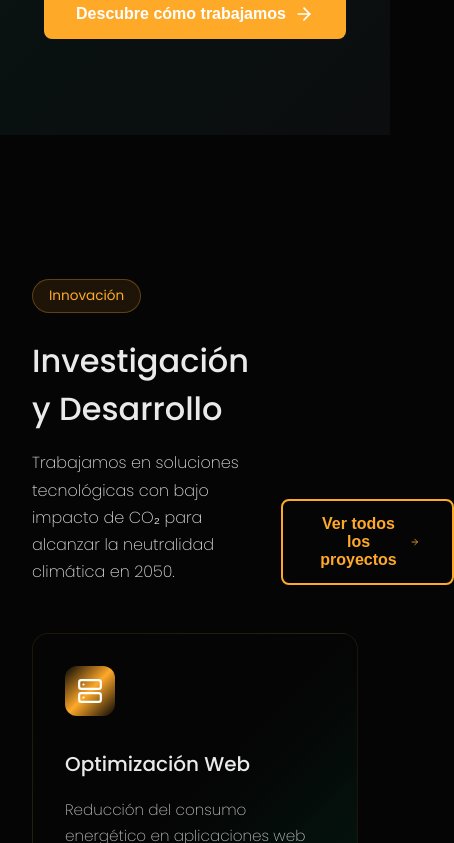
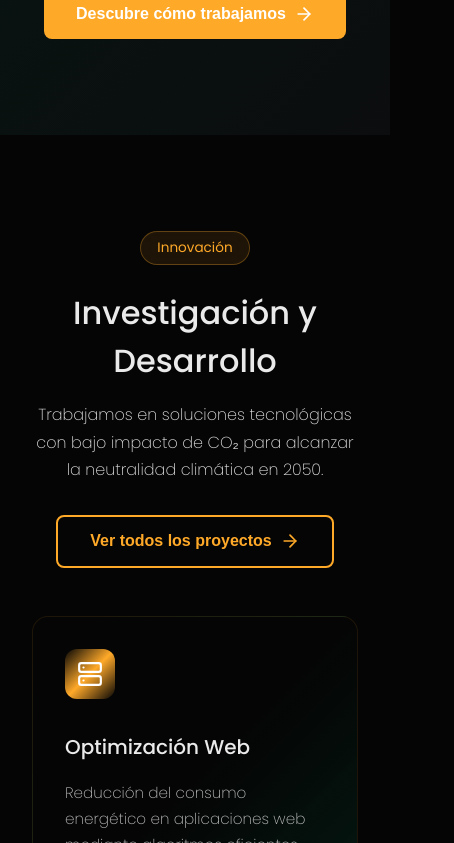
Before and after one commit to nkaryoli/GreenDev, a Vue app: page / in a window 390 px wide. Shown: the part 5321-6164 px from the top of the page, 454 px wide, since content can reach past the window. Built offline with nearby package versions, Linux system fonts and the light colour scheme.

Commit message:
Refactor IDSection.vue: Improve layout structure, update button navigation, and enhance responsiveness for better user experience

```diff
--- a/src/components/features/home/IDSection.vue
+++ b/src/components/features/home/IDSection.vue
@@ -32,7 +32,6 @@ const navigateToID = () => {
 <template>
 	<div class="wrapper">
 		<SectionContainer>
-
 			<div class="header">
 				<div class="header-content">
 					<Badge>Innovación</Badge>
@@ -43,11 +42,8 @@ const navigateToID = () => {
 						para alcanzar la neutralidad climática en 2050.
 					</p>
 				</div>
-					<PrimaryBtn @click="navigateToID" variant="outline">
-						<div class="btn-outline">
+				<PrimaryBtn @click="navigateToServices" variant="outline" :icon="ArrowRight" iconPosition="right">
 					Ver todos los proyectos
-							<ArrowRight class="btn-icon" />
-						</div>
 				</PrimaryBtn>
 			</div>
 
@@ -62,17 +58,15 @@ const navigateToID = () => {
 					</div>
 				</article>
 			</div>
-
 		</SectionContainer>
 	</div>
 </template>
 
 
 <style scoped>
-
 .wrapper {
 	max-width: 1500px;
-	margin: 3rem auto;
+	margin: auto;
 }
 
 
@@ -101,23 +95,6 @@ const navigateToID = () => {
 	max-width: 700px;
 }
 
-.btn-outline {
-	display: flex;
-	align-items: center;
-	gap: 0.5rem;
-}
-
-
-.btn-icon {
-	width: 20px;
-	height: 20px;
-	transition: transform 0.3s ease;
-}
-
-.btn-outline:hover .btn-icon {
-	transform: translateX(3px);
-}
-
 .projects-preview {
 	display: grid;
 	grid-template-columns: repeat(auto-fit, minmax(300px, 1fr));
@@ -136,7 +113,7 @@ const navigateToID = () => {
 	transform: translateY(-5px);
 	box-shadow: 0 10px 30px rgba(0, 0, 0, 0.1);
 	border-color: var(--primary-50);
-	background: linear-gradient(135deg,  var(--bg-primary), var(--secondary-30), var(--bg-primary));
+	background: linear-gradient(135deg, var(--bg-primary), var(--secondary-30), var(--bg-primary));
 	box-shadow: 0 10px 25px var(--primary-10);
 }
 
@@ -179,9 +156,16 @@ const navigateToID = () => {
 	height: 18px;
 }
 
-@media (max-width: 768px) {
-	.id-preview {
-		padding: 3rem 1rem;
+@media (max-width: 968px) {
+
+	.wrapper {
+		margin: 0 auto;
+	}
+
+	.header {
+		flex-direction: column;
+		align-items: center;
+		text-align: center;
 	}
 
 	.preview-header {
```
Lines whose indentation alone changed are shown as unchanged.
